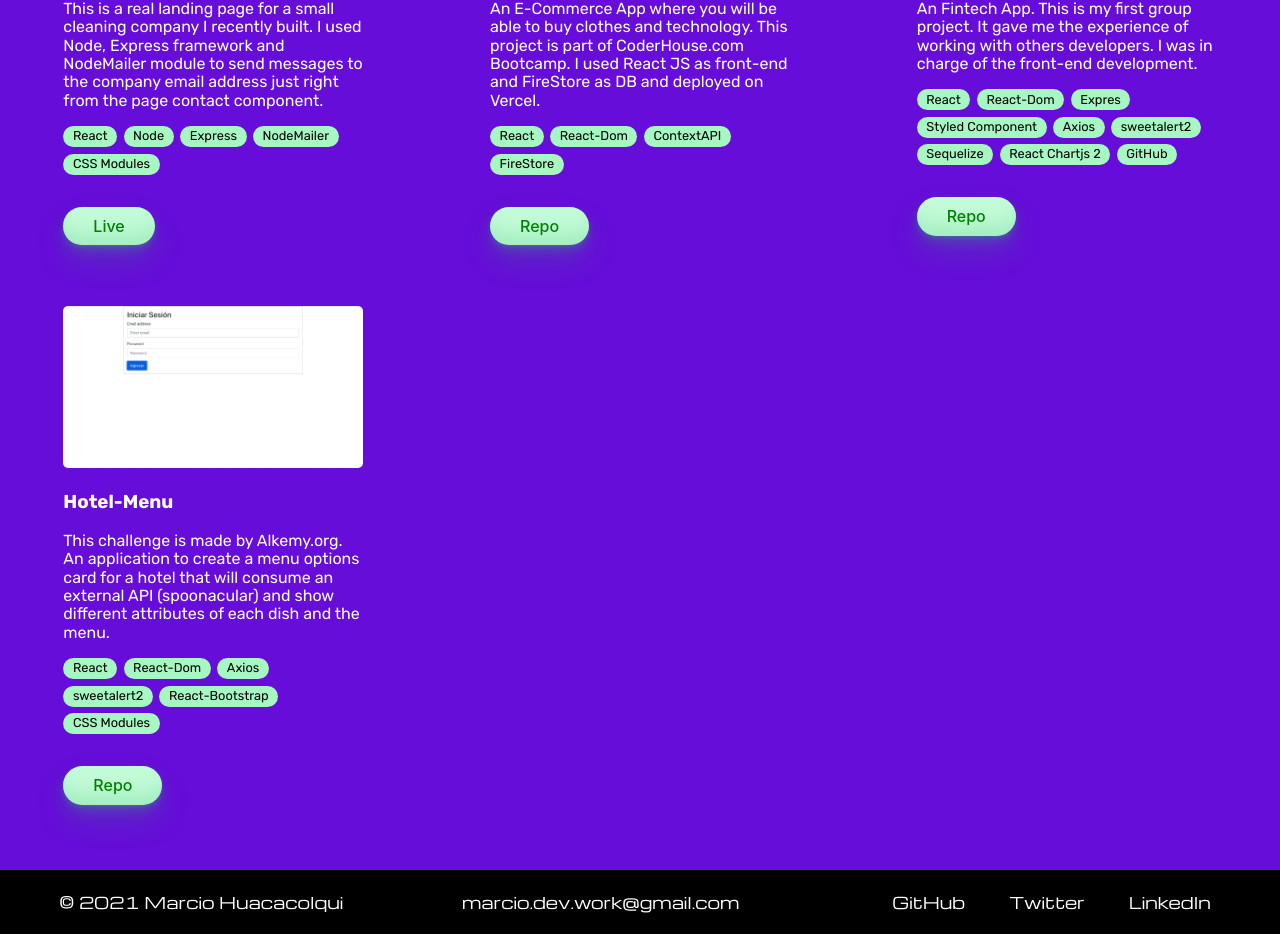
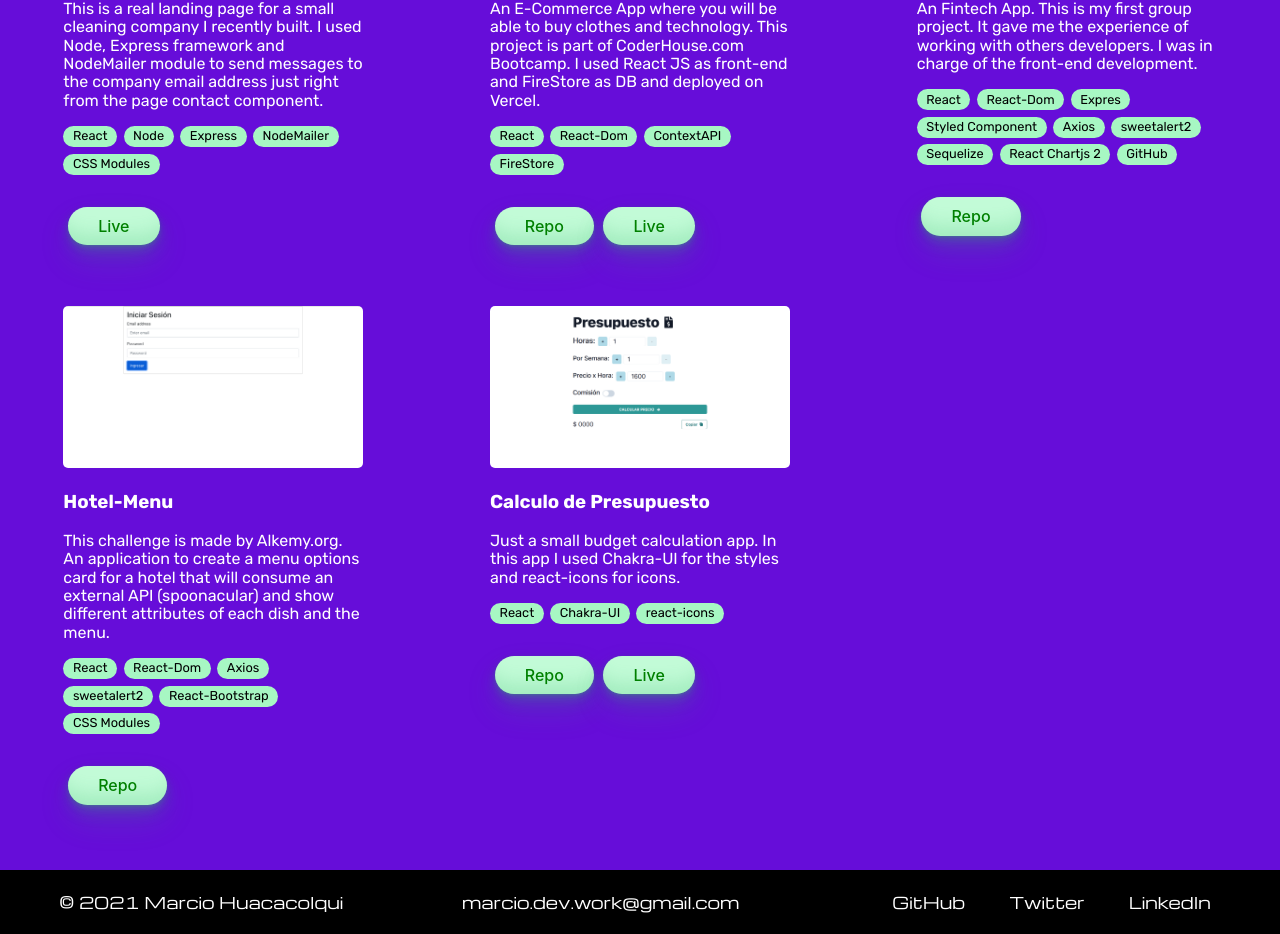
Before and after one commit to marcio-git/portfolio, a React (Vite) app: page / in a window 1280 px wide. Shown: the part 2316-3250 px from the top of the page. Built offline with nearby package versions, Linux system fonts and the light colour scheme; some icons are missing.

Commit message:
added new project item and some code changes in Portfolio component

```diff
--- a/src/components/Portfolio.jsx
+++ b/src/components/Portfolio.jsx
@@ -6,8 +6,9 @@ import Img1 from '../assets/commerce.jpg';
 import Img2 from '../assets/grupo.jpg';
 import Img3 from '../assets/hotel.png';
 import Img4 from '../assets/moleros.jpg';
+import Img5 from '../assets/presupuesto.png';
 
-const Boxes = ({ icon, img, title, description, list, link, link_name }) => {
+const Boxes = ({ icon, img, title, description, list, link_repo, link_live }) => {
   return (
     <div className={`${styles.box} ${styles.hidden}`}>
       <div className={styles.box_img}>
@@ -21,7 +22,8 @@ const Boxes = ({ icon, img, title, description, list, link, link_name }) => {
           <span key={i} className={styles.technologies_span}>{i}</span>
         ))}
       </div>
-      <a href={link} target="_blank" className={styles.button_33}>{link_name || 'Repo'}</a>
+      {link_repo && <a href={link_repo} target="_blank" className={styles.button_33}>{'Repo'}</a>}
+      {link_live && <a href={link_live} target="_blank" className={styles.button_33}>{'Live'}</a>}
     </div>
   )
 }
@@ -40,26 +42,33 @@ export default function Portfolio() {
           title={'Moleros · Servicios Integrales'}
           description={'This is a real landing page for a small cleaning company I recently built. I used Node, Express framework and NodeMailer module to send messages to the company email address just right from the page contact component.'}
           list={['React', 'Node', 'Express', 'NodeMailer', 'CSS Modules']}
-          link={'https://moleros.com.ar'}
-          link_name={'Live'} />
+          link_live={'https://moleros.com.ar'} />
         <Boxes
           img={Img1}
           title={'Coder-Commerce'}
           description={'An E-Commerce App where you will be able to buy clothes and technology. This project is part of CoderHouse.com Bootcamp. I used React JS as front-end and FireStore as DB and deployed on Vercel.'}
           list={['React', 'React-Dom', 'ContextAPI', 'FireStore']}
-          link={'https://github.com/marcio-git/Coder-Commerce'} />
+          link_repo={'https://github.com/marcio-git/Coder-Commerce'}
+          link_live={'https://commerce-house.vercel.app/'} />
         <Boxes
           img={Img2}
           title={'Grupo-20'}
           description={'An Fintech App. This is my first group project. It gave me the experience of working with others developers. I was in charge of the front-end development.'}
           list={['React', 'React-Dom', 'Expres', 'Styled Component', 'Axios', 'sweetalert2', 'Sequelize', 'React Chartjs 2', 'GitHub']}
-          link={'https://github.com/No-Country/C2-G20'} />
+          link_repo={'https://github.com/No-Country/C2-G20'} />
         <Boxes
           img={Img3}
           title={'Hotel-Menu'}
           description={'This challenge is made by Alkemy.org. An application to create a menu options card for a hotel that will consume an external API (spoonacular) and show different attributes of each dish and the menu.'}
           list={['React', 'React-Dom', 'Axios', 'sweetalert2', 'React-Bootstrap', 'CSS Modules']}
-          link={'https://github.com/marcio-git/hotel-menu'} />
+          link_repo={'https://github.com/marcio-git/hotel-menu'} />
+        <Boxes
+          img={Img5}
+          title={'Calculo de Presupuesto'}
+          description={'Just a small budget calculation app. In this app I used Chakra-UI for the styles and react-icons for icons.'}
+          list={['React', 'Chakra-UI', 'react-icons']}
+          link_repo={'https://github.com/marcio-git/calculadora-de-presupuesto'}
+          link_live={'https://calculadora-de-presupuesto.vercel.app'}  />
       </div>
     </section>
     // src='https://kit8.net/wp-content/uploads/edd/2021/08/Composition-table-laptop_preview.jpg'
--- a/src/components/Portfolio.module.css
+++ b/src/components/Portfolio.module.css
@@ -55,7 +55,7 @@
 /* --------------------------------- Button --------------------------------- */
 
 .button_33 {
-  margin: 2em 0;
+  margin: 2em .3em;
   background-color: #c2fbd7;
   border-radius: 100px;
   box-shadow: rgba(44, 187, 99, .2) 0 -25px 18px -14px inset,
```
Also changed, not shown: src/assets/presupuesto.png (added).
